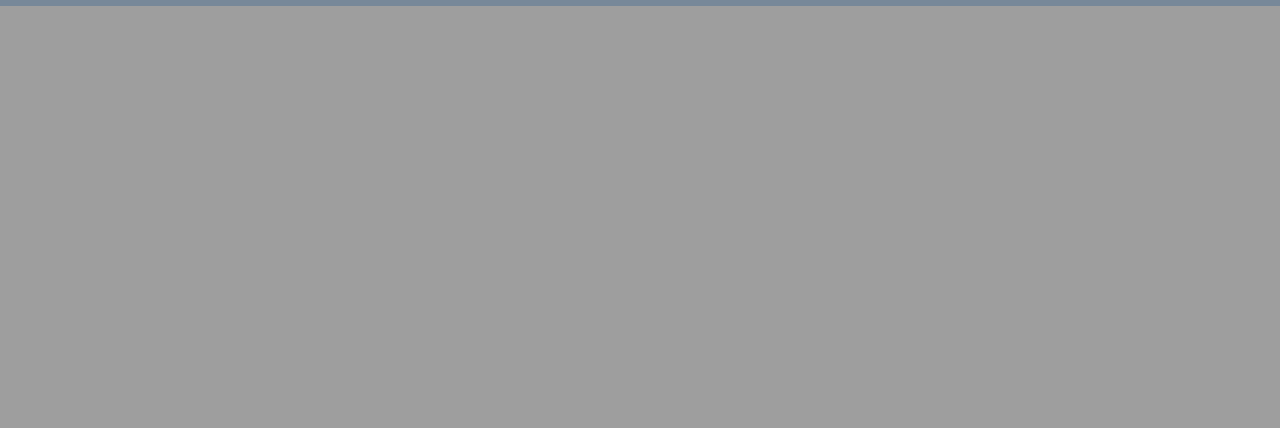
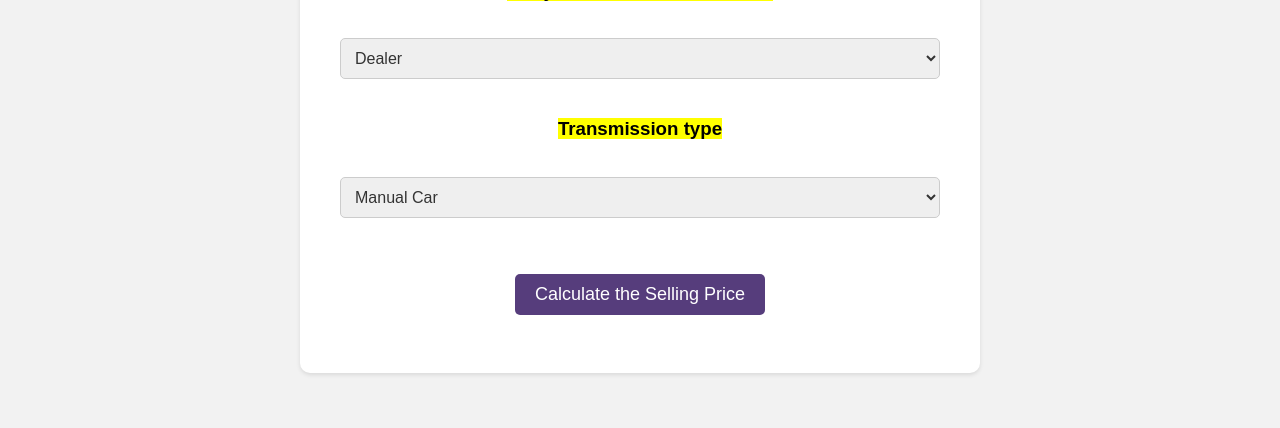
Before and after one commit to kshitij2105/CAR_PRICE_PRED, a Python web app: template templates/index.html in a window 1280 px wide. Shown: the part 939-1367 px from the top of the page. Before the commit the page ends 945 px from the top, so only its background shows below. Run offline with Jinja, Linux system fonts and the light colour scheme; the template is opened without the code that fills it, so the values that code supplies are empty.

Commit message:
Update index.html

```diff
--- a/templates/index.html
+++ b/templates/index.html
@@ -4,9 +4,7 @@
 <head>
 
     <body>
-        <p class="aligncenter">
-        <div style= "background-image: url('https://i.pinimg.com/originals/72/f1/c5/72f1c560f78fb0c206fd717b36e215c7.jpg');"
-        </p>
+
         </body>
 
     <meta charset="UTF-8">
@@ -15,6 +13,15 @@
 </head>
 
 <body>
+    <header>
+        <h1>Car Price Predictor</h1>
+        <img
+          src="https://s.yimg.com/uu/api/res/1.2/ISzZ0mYejsT9yTDrsYUaLQ--~B/aD0xOTI0O3c9Mjg4NjtzbT0xO2FwcGlkPXl0YWNoeW9u/http://media.zenfs.com/en_US/News/US-AFPRelax/audi_e_tron_gt_.e2943092624.original.jpg"
+          alt="Car"
+          width="150"
+          height="100"
+        />
+      </header
 
     <div style="color:blue">
         <form action="{{ url_for('predict')}}" method="post">
@@ -53,114 +60,123 @@
 
 
 
+
+
+
+
     <style>
         body {
-            background-color: lightslategray;
-            text-align: center;
-            padding: 0px;
+          background-color: #f2f2f2;
+          font-family: Arial, sans-serif;
+          margin: 0;
+          padding: 0;
         }
 
-        #research {
-            font-size: 18px;
-            width: 100px;
-            height: 23px;
-            top: 23px;
+        header {
+          background-color: #563d7c;
+          color: #fff;
+          display: flex;
+          justify-content: space-between;
+          align-items: center;
+          padding: 20px;
         }
 
-        #box {
-            border-radius: 60px;
-            border-color: 45px;
-            border-style: solid;
-            font-family: cursive;
-            text-align: center;
-            background-color: rgb(168, 131, 61);
-            font-size: medium;
-            position: absolute;
-            width: 700px;
-            bottom: 9%;
-            height: 850px;
-            right: 30%;
-            padding: 0px;
-            margin: 0px;
-            font-size: 14px;
+        h1 {
+          font-size: 28px;
+          margin: 0;
         }
 
-        #fuel {
-            width: 83px;
-            height: 43px;
-            text-align: center;
-            border-radius: 14px;
-            font-size: 20px;
+        .container {
+          max-width: 1200px;
+          margin: 0 auto;
+          padding: 20px;
+          display: flex;
+          justify-content: center;
+          align-items: center;
+          flex-wrap: wrap;
         }
 
-        #fuel:hover {
-            background-color: coral;
+        form {
+          background-color: #fff;
+          border-radius: 10px;
+          padding: 40px;
+          box-shadow: 0 2px 4px rgba(0, 0, 0, 0.1);
+          display: flex;
+          flex-direction: column;
+          align-items: center;
+          text-align: center;
+          width: 100%;
+          max-width: 600px;
+          margin: 0 auto;
         }
 
-        #research {
-            width: 99px;
-            height: 43px;
-            text-align: center;
-            border-radius: 14px;
-            font-size: 18px;
+        input,
+        select {
+          padding: 10px;
+          margin-bottom: 20px;
+          width: 100%;
+          border-radius: 5px;
+          border: 1px solid #ccc;
+          font-size: 16px;
+          color: #333;
         }
 
-        #research:hover {
-            background-color: coral;
+        button {
+          padding: 10px 20px;
+          border-radius: 5px;
+          border: none;
+          font-size: 18px;
+          color: #fff;
+          background-color: #563d7c;
+          cursor: pointer;
         }
 
-        #resea {
-            width: 99px;
-            height: 43px;
-            text-align: center;
-            border-radius: 14px;
-            font-size: 18px;
+        button:hover {
+          background-color: #462f5e;
         }
 
-        #resea:hover {
-            background-color: coral;
+        .result {
+          background-color: #fff;
+          border-radius: 10px;
+          padding: 20px;
+          box-shadow: 0 2px 4px rgba(0, 0, 0, 0.1);
+          margin-top: 40px;
+          width: 100%;
+          max-width: 600px;
+          margin: 0 auto;
+          text-align: center;
         }
 
-        #sub {
-            width: 120px;
-            height: 43px;
-            text-align: center;
-            border-radius: 14px;
-            font-size: 18px;
+        .result h2 {
+          margin: 0;
+          font-size: 24px;
         }
 
-        #sub:hover {
-            background-color: darkcyan;
+        .result p {
+          font-size: 20px;
+          margin: 20px 0 0;
         }
 
-        #first {
-            border-radius: 14px;
-            height: 25px;
-            font-size: 20px;
+        /* Responsive styles */
+        @media (max-width: 768px) {
+          header {
+            flex-direction: column;
             text-align: center;
+          }
+
+          h1 {
+            margin-top: 20px;
+          }
+
+          .container {
+            padding: 10px;
+          }
+
+          form {
+            padding: 20px;
+          }
         }
+      </style>
 
-        #second {
-            border-radius: 14px;
-            height: 25px;
-            font-size: 20px;
-            text-align: center;
-        }
-
-        #third {
-            border-radius: 14px;
-            height: 25px;
-            font-size: 20px;
-            text-align: center;
-        }
-
-        #fourth {
-            border-radius: 14px;
-            height: 25px;
-            font-size: 20px;
-            text-align: center;
-        }
-    </style>
-</body>
 
 </html>
```
